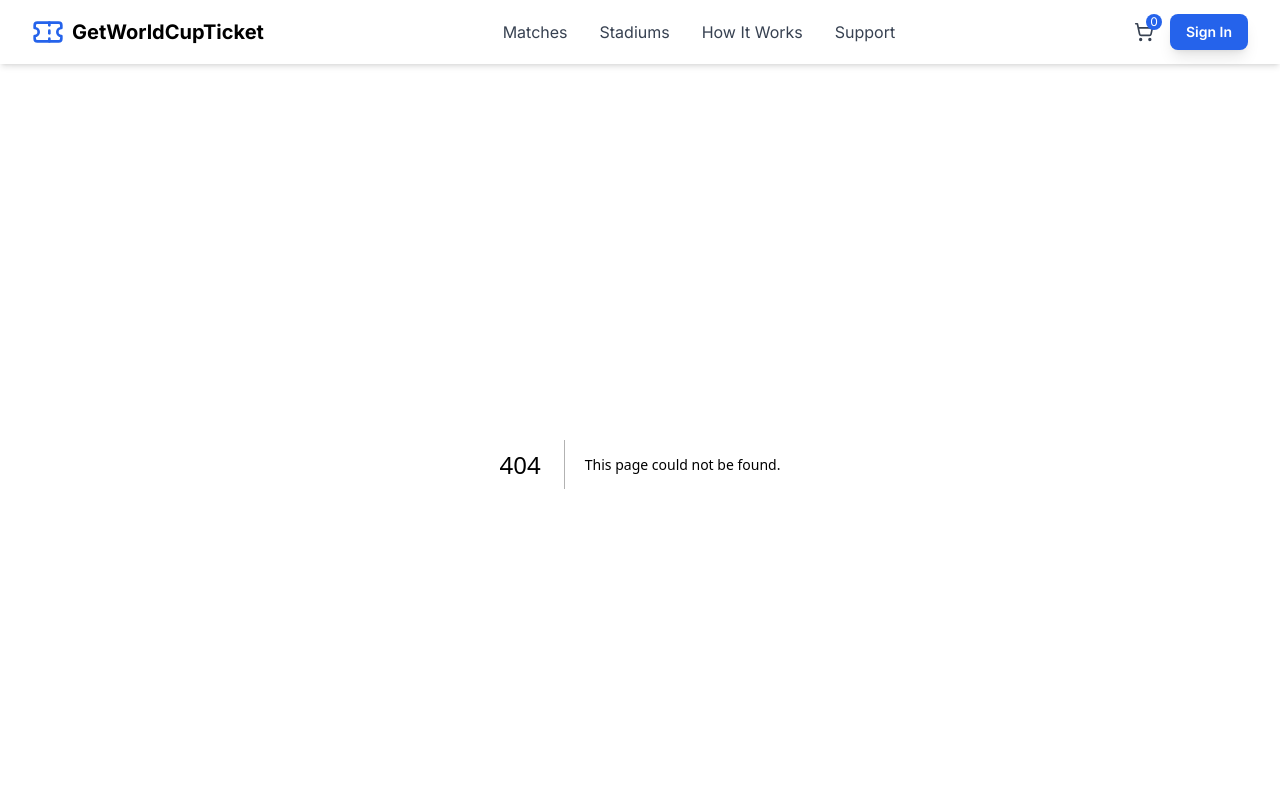
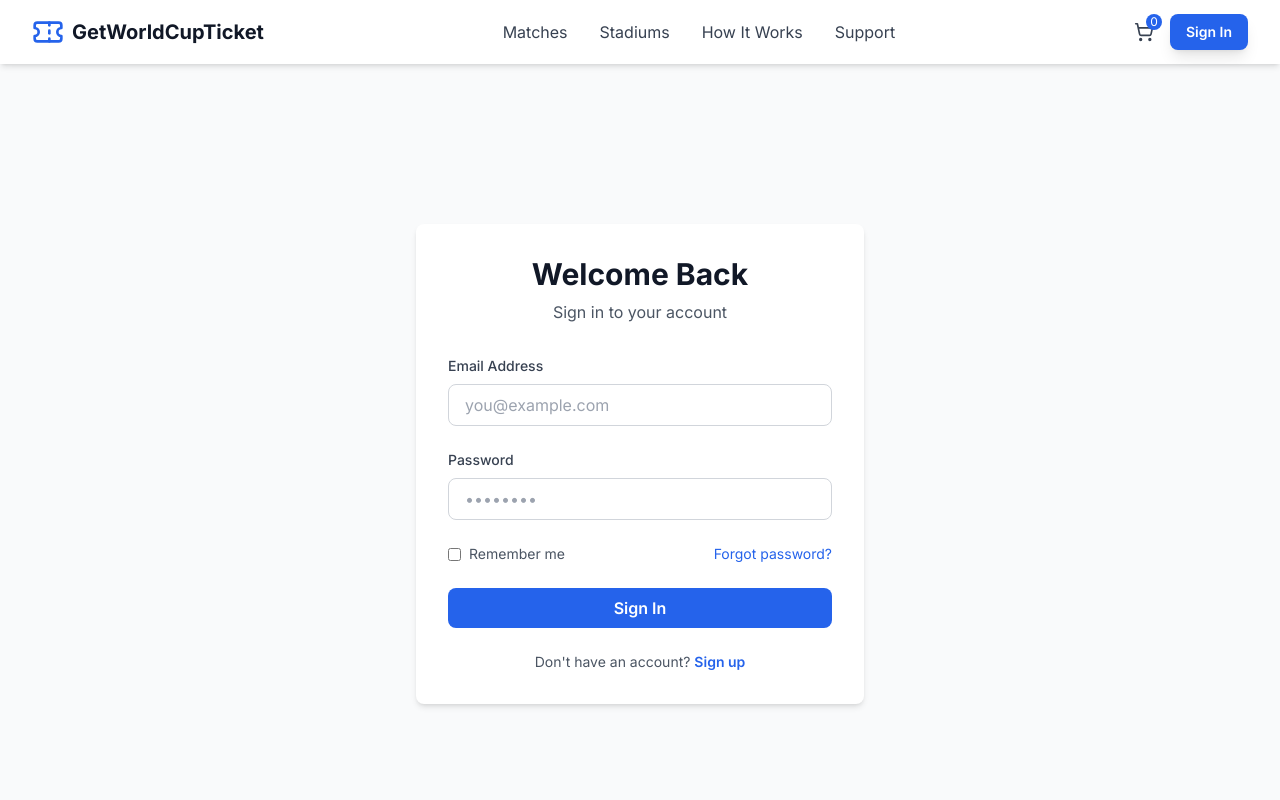
Before and after one commit to your-storre/getworldcuptickets, a Next.js app: page / in a window 1280 px wide. Before the commit this address had no page. Shown: the top 800 px of the page. Built offline with nearby package versions, Linux system fonts and the light colour scheme; no server answers.

Commit message:
Add files via upload

```diff
--- /dev/null
+++ b/app/page.tsx
@@ -0,0 +1,100 @@
+'use client'
+
+import { useState } from 'react'
+import { supabase } from '@/lib/supabase'
+import { useRouter } from 'next/navigation'
+import Link from 'next/link'
+import toast from 'react-hot-toast'
+
+export default function LoginPage() {
+    const router = useRouter()
+    const [email, setEmail] = useState('')
+    const [password, setPassword] = useState('')
+    const [loading, setLoading] = useState(false)
+
+    const handleLogin = async (e: React.FormEvent) => {
+        e.preventDefault()
+        setLoading(true)
+
+        const { error } = await supabase.auth.signInWithPassword({
+            email,
+            password,
+        })
+
+        if (error) {
+            toast.error(error.message)
+        } else {
+            toast.success('Logged in successfully!')
+            router.push('/dashboard')
+        }
+        setLoading(false)
+    }
+
+    return (
+        <div className="min-h-screen flex items-center justify-center bg-gray-50 py-12 px-4">
+            <div className="max-w-md w-full bg-white rounded-lg shadow-md p-8">
+                <div className="text-center mb-8">
+                    <h2 className="text-3xl font-bold text-gray-900">Welcome Back</h2>
+                    <p className="text-gray-600 mt-2">Sign in to your account</p>
+                </div>
+
+                <form onSubmit={handleLogin} className="space-y-6">
+                    <div>
+                        <label className="block text-sm font-medium text-gray-700 mb-2">
+                            Email Address
+                        </label>
+                        <input
+                            type="email"
+                            required
+                            value={email}
+                            onChange={(e) => setEmail(e.target.value)}
+                            className="w-full px-4 py-2 border border-gray-300 rounded-lg focus:ring-2 focus:ring-blue-500 focus:border-transparent outline-none"
+                            placeholder="you@example.com"
+                        />
+                    </div>
+
+                    <div>
+                        <label className="block text-sm font-medium text-gray-700 mb-2">
+                            Password
+                        </label>
+                        <input
+                            type="password"
+                            required
+                            value={password}
+                            onChange={(e) => setPassword(e.target.value)}
+                            className="w-full px-4 py-2 border border-gray-300 rounded-lg focus:ring-2 focus:ring-blue-500 focus:border-transparent outline-none"
+                            placeholder="••••••••"
+                        />
+                    </div>
+
+                    <div className="flex items-center justify-between">
+                        <label className="flex items-center">
+                            <input type="checkbox" className="rounded border-gray-300 text-blue-600 focus:ring-blue-500" />
+                            <span className="ml-2 text-sm text-gray-600">Remember me</span>
+                        </label>
+                        <Link href="/forgot-password" className="text-sm text-blue-600 hover:text-blue-700">
+                            Forgot password?
+                        </Link>
+                    </div>
+
+                    <button
+                        type="submit"
+                        disabled={loading}
+                        className="w-full bg-blue-600 text-white py-2 rounded-lg hover:bg-blue-700 transition disabled:opacity-50 font-semibold"
+                    >
+                        {loading ? 'Signing in...' : 'Sign In'}
+                    </button>
+                </form>
+
+                <div className="mt-6 text-center">
+                    <p className="text-sm text-gray-600">
+                        Don't have an account?{' '}
+                        <Link href="/signup" className="text-blue-600 font-semibold hover:text-blue-700">
+                            Sign up
+                        </Link>
+                    </p>
+                </div>
+            </div>
+        </div>
+    )
+}
```
